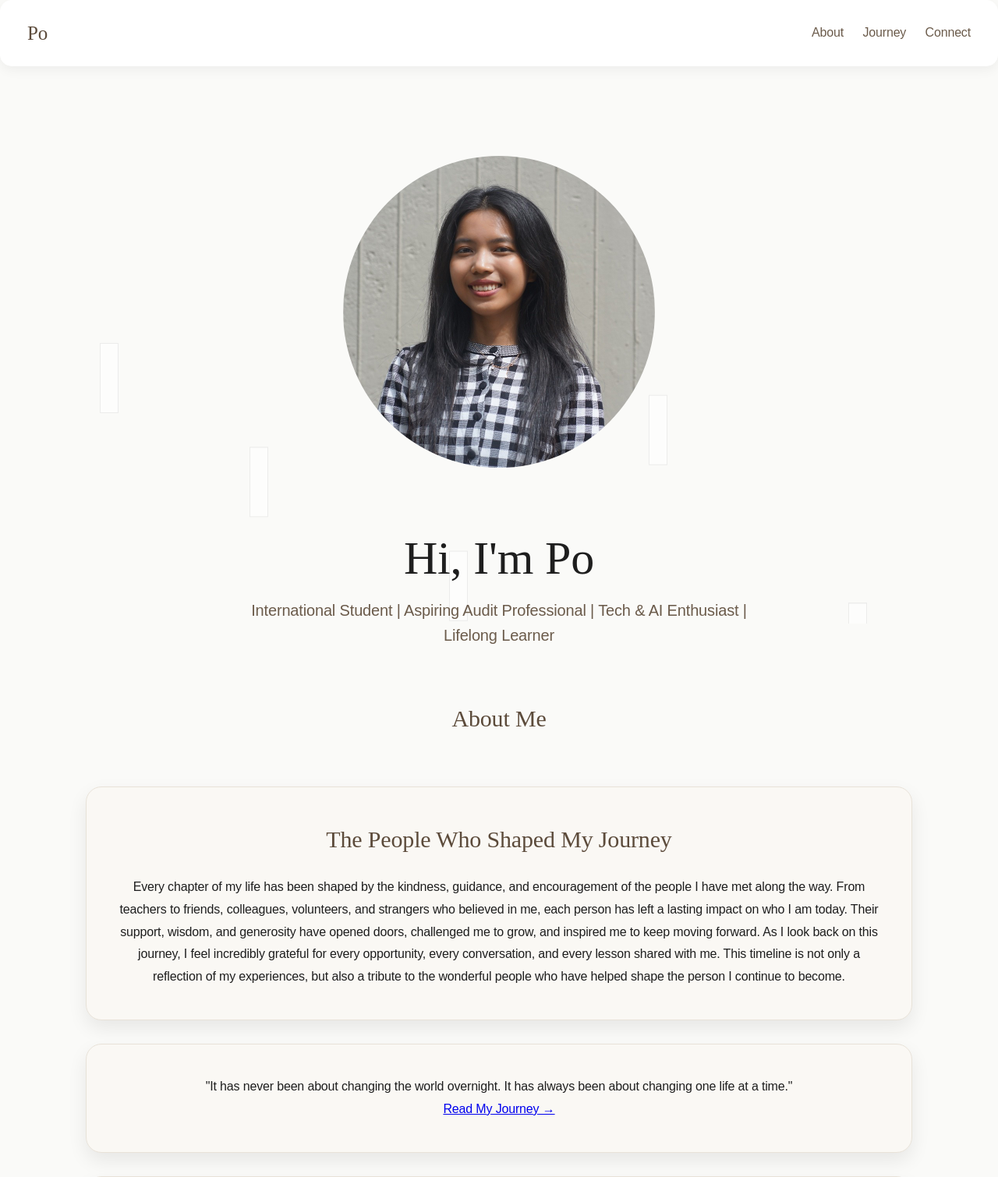
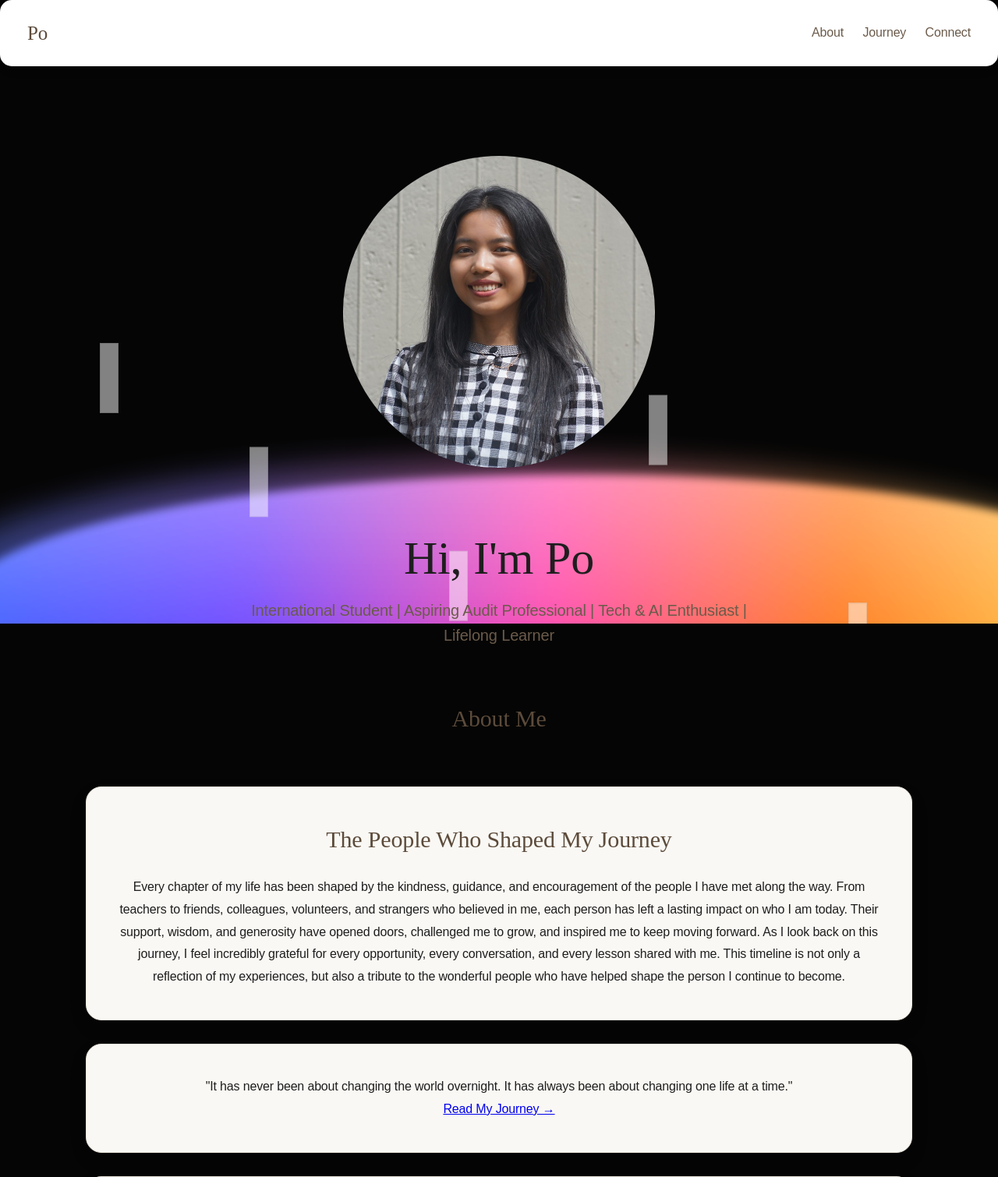
Before and after one commit to po-12365/thet-loon-po-portfolio, a Django app: page / in a window 1280 px wide. Shown: the top 1510 px of the page at 78% size. Run offline with Django 5.2, Linux system fonts and the light colour scheme.

Commit message:
added animated liquid ribbon background

```diff
--- a/portfolio/templates/portfolio/home.html
+++ b/portfolio/templates/portfolio/home.html
@@ -562,6 +562,120 @@ footer {
     opacity:1;
 }
 
+body{
+    background:#050505;
+    overflow-x:hidden;
+}
+
+/* background container */
+.liquid-bg{
+    position:fixed;
+    inset:0;
+    z-index:-1;
+    overflow:hidden;
+}
+
+/* common ribbon */
+.wave{
+    position:absolute;
+    bottom:-120px;
+    left:-10%;
+    width:120%;
+    height:320px;
+
+    border-radius:50%;
+
+    filter:blur(6px);
+
+    background:
+    linear-gradient(
+        90deg,
+        #1d4cff,
+        #5b2dff,
+        #ff2fa3,
+        #ff6a00,
+        #ffd43b
+    );
+
+    animation:flow 14s ease-in-out infinite;
+}
+
+/* glossy overlay */
+.wave::before{
+    content:"";
+    position:absolute;
+    inset:0;
+
+    background:
+    linear-gradient(
+        to bottom,
+        rgba(255,255,255,.55),
+        rgba(255,255,255,.02)
+    );
+
+    mix-blend-mode:screen;
+    opacity:.8;
+    border-radius:inherit;
+}
+
+/* second layer */
+.wave2{
+
+    opacity:.45;
+
+    filter:blur(20px);
+
+    transform:scale(1.15);
+
+    animation-duration:20s;
+
+    animation-direction:reverse;
+}
+
+@keyframes flow{
+
+    0%{
+        transform:
+        translateX(-3%)
+        translateY(0)
+        rotate(0deg);
+    }
+
+    25%{
+        transform:
+        translateX(2%)
+        translateY(-15px)
+        rotate(0.5deg);
+    }
+
+    50%{
+        transform:
+        translateX(5%)
+        translateY(10px)
+        rotate(-0.5deg);
+    }
+
+    75%{
+        transform:
+        translateX(2%)
+        translateY(-12px)
+        rotate(0.5deg);
+    }
+
+    100%{
+        transform:
+        translateX(-3%)
+        translateY(0)
+        rotate(0deg);
+    }
+}
+
+.container,
+nav,
+footer{
+    position:relative;
+    z-index:2;
+}
 
 </style>
 
@@ -569,6 +683,12 @@ footer {
 
 
 <body>
+
+    <div class="liquid-bg">
+    <div class="wave wave1"></div>
+    <div class="wave wave2"></div>
+</div>
+
 
 <div class="piano-bg">
     <div class="key" style="left:10%; animation-delay:0s;"></div>
@@ -869,5 +989,8 @@ the places that have inspired me along the way.
 
 </footer>
 
+
+
+
 </body>
 </html>
```
